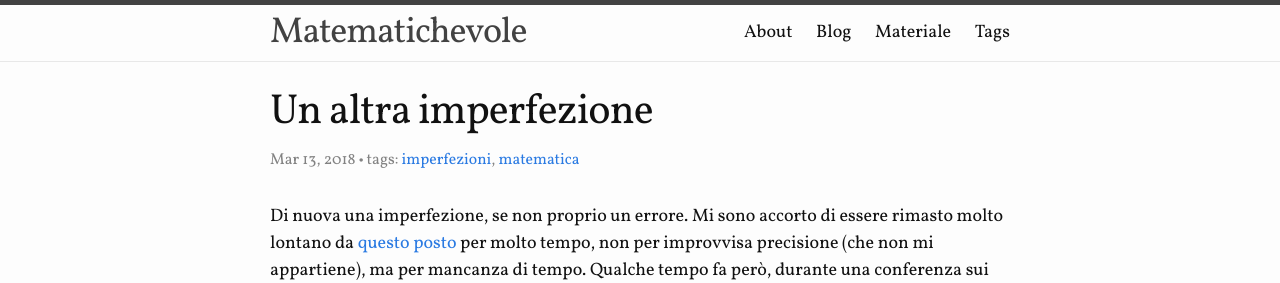
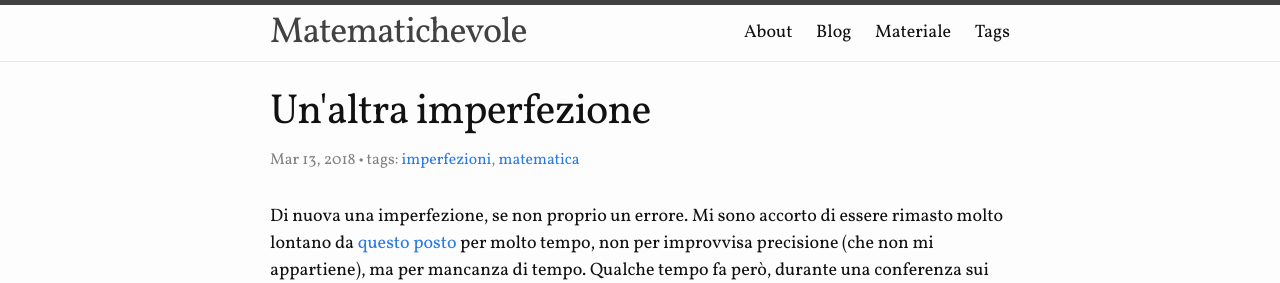
Before and after one commit to orporick/orporick.github.io, a Jekyll site: the page built from _posts/2018-03-13-un-altra-imperfezione.markdown, in a window 1280 px wide. Shown: the top 283 px of the page. Built offline with Jekyll 4.4.1, drawn with Linux system fonts in a browser that asks for light colours; nearby versions of some CDN libraries; formulas are drawn with MathJax 3.

```diff
--- a/_posts/2018-03-13-un-altra-imperfezione.markdown
+++ b/_posts/2018-03-13-un-altra-imperfezione.markdown
@@ -1,6 +1,6 @@
 ---
 layout: post
-title: "Un altra imperfezione"
+title: "Un'altra imperfezione"
 published: true
 tags: [imperfezioni, matematica]
 ---
```
